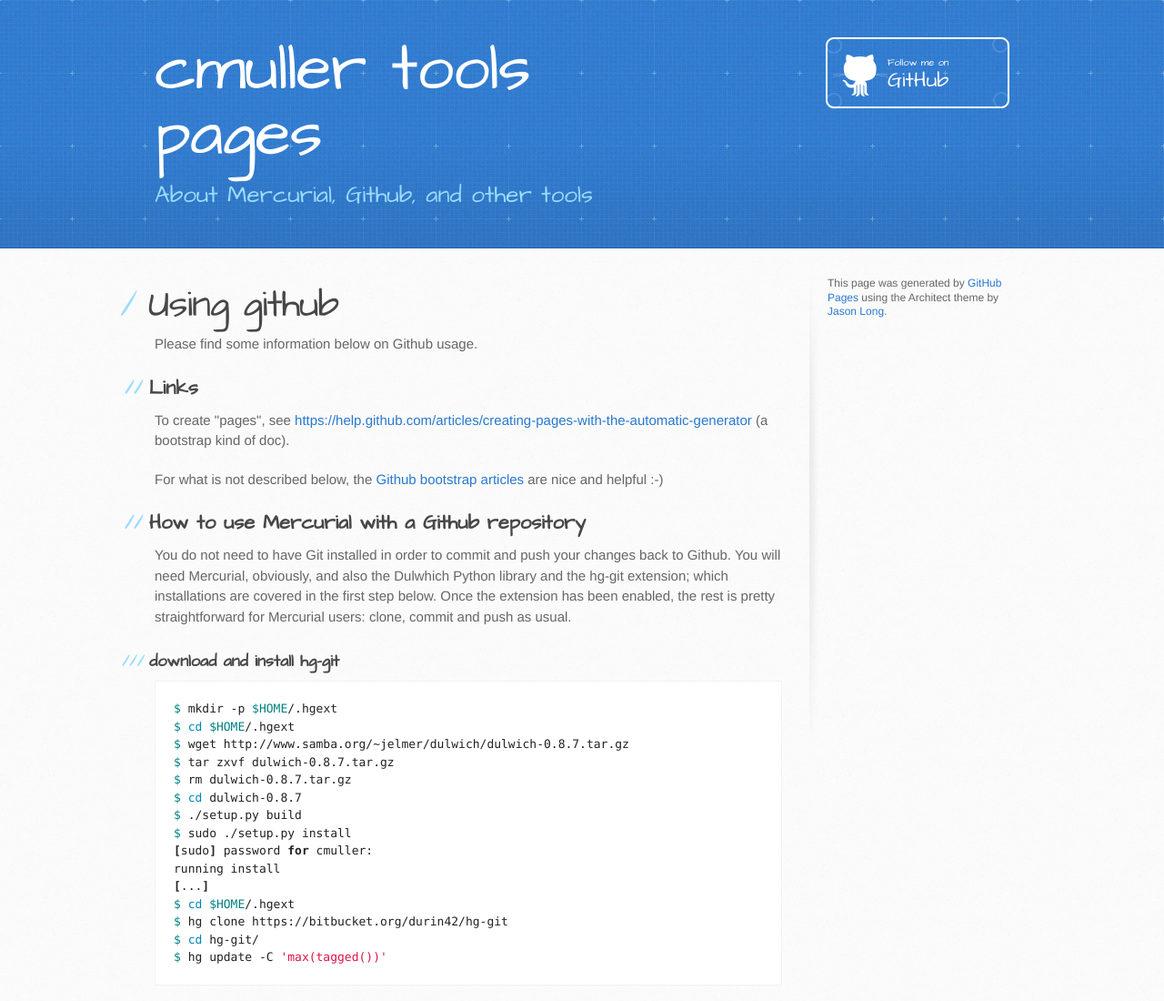
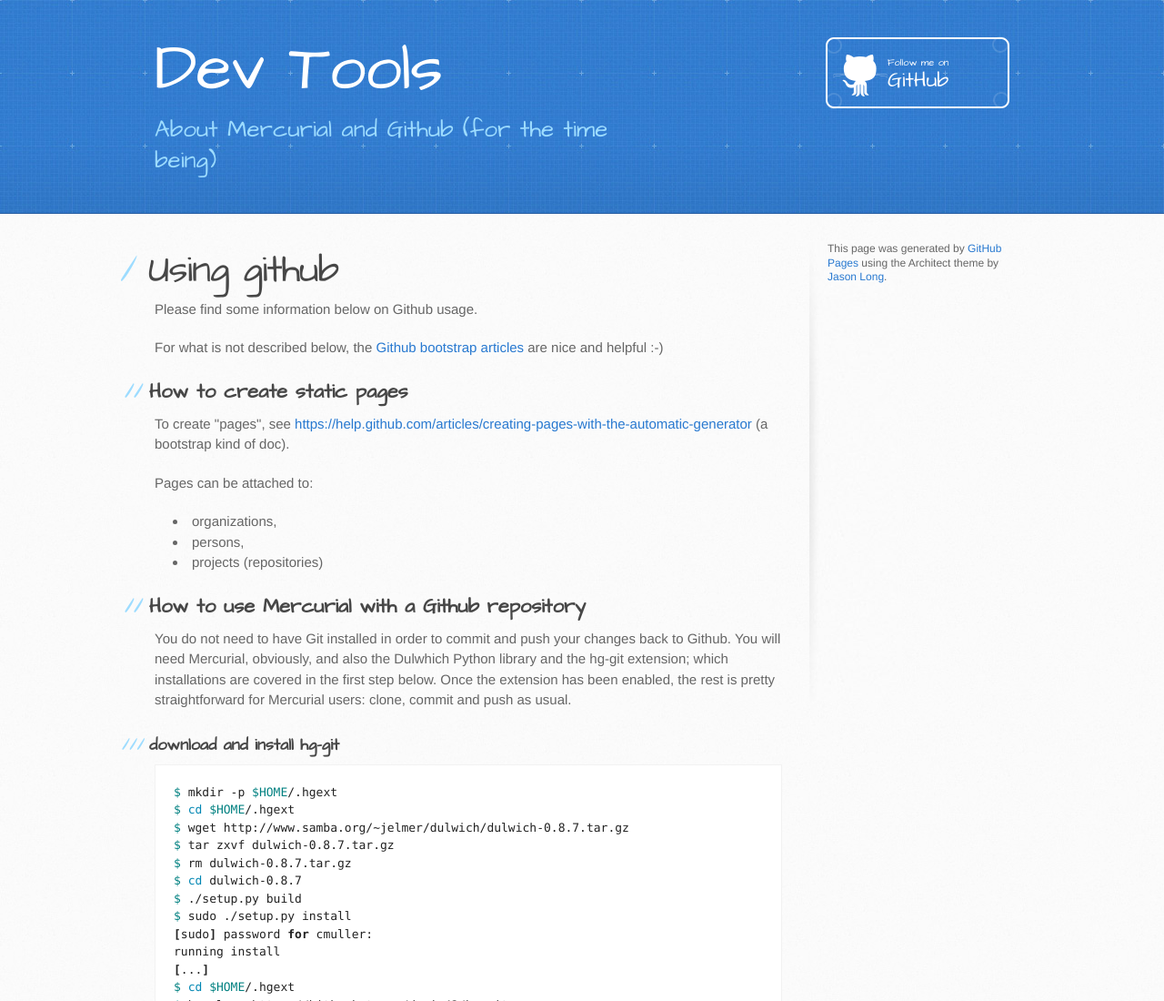
Before and after one commit to cmuller/cmuller.github.io, a plain HTML site: page index.html in a window 1280 px wide. Shown: the top 1100 px of the page at 91% size. Drawn offline with Linux system fonts and the light colour scheme.

Commit message:
Replace master branch with page content via GitHub

```diff
--- a/index.html
+++ b/index.html
@@ -13,14 +13,14 @@
     <script src="//html5shiv.googlecode.com/svn/trunk/html5.js"></script>
     <![endif]-->
 
-    <title>cmuller tools pages by cmuller</title>
+    <title>Dev Tools by cmuller</title>
   </head>
 
   <body>
     <header>
       <div class="inner">
-        <h1>cmuller tools pages</h1>
-        <h2>About Mercurial, Github, and other tools</h2>
+        <h1>Dev Tools</h1>
+        <h2>About Mercurial and Github (for the time being)</h2>
         <a href="https://github.com/cmuller" class="button"><small>Follow me on</small>GitHub</a>
       </div>
     </header>
@@ -32,13 +32,19 @@
 
 <p>Please find some information below on Github usage.</p>
 
-<h2>Links</h2>
+<p>For what is not described below, the <a href="https://help.github.com/categories/54/articles">Github bootstrap articles</a> are nice and helpful :-)</p>
+
+<h2>How to create static pages</h2>
 
 <p>To create "pages", see <a href="https://help.github.com/articles/creating-pages-with-the-automatic-generator">https://help.github.com/articles/creating-pages-with-the-automatic-generator</a> (a bootstrap kind of doc).</p>
 
-<p>For what is not described below, the <a href="https://help.github.com/categories/54/articles">Github bootstrap articles</a> are nice and helpful :-)</p>
+<p>Pages can be attached to:</p>
 
-<h2>How to use Mercurial with a Github repository</h2>
+<ul>
+<li>organizations,</li>
+<li>persons,</li>
+<li>projects (repositories)</li>
+</ul><h2>How to use Mercurial with a Github repository</h2>
 
 <p>You do not need to have Git installed in order to commit and push your changes back to Github. You will need Mercurial, obviously, and also the <em>Dulwhich</em> Python library and the <em>hg-git</em> extension; which installations are covered in the first step below. Once the extension has been enabled, the rest is pretty straightforward for Mercurial users: clone, commit and push as usual.</p>
 
```
Also changed, not shown: params.json (+1 -1 lines).
